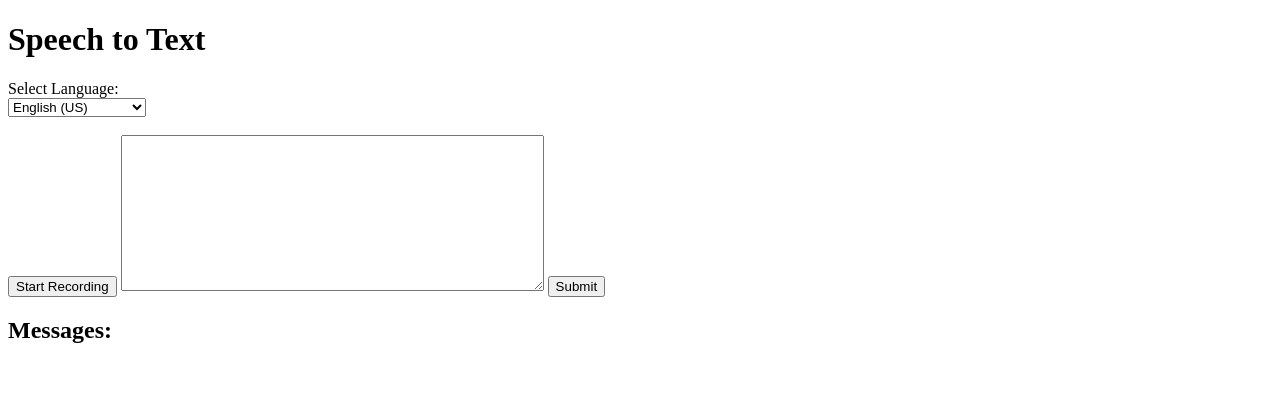
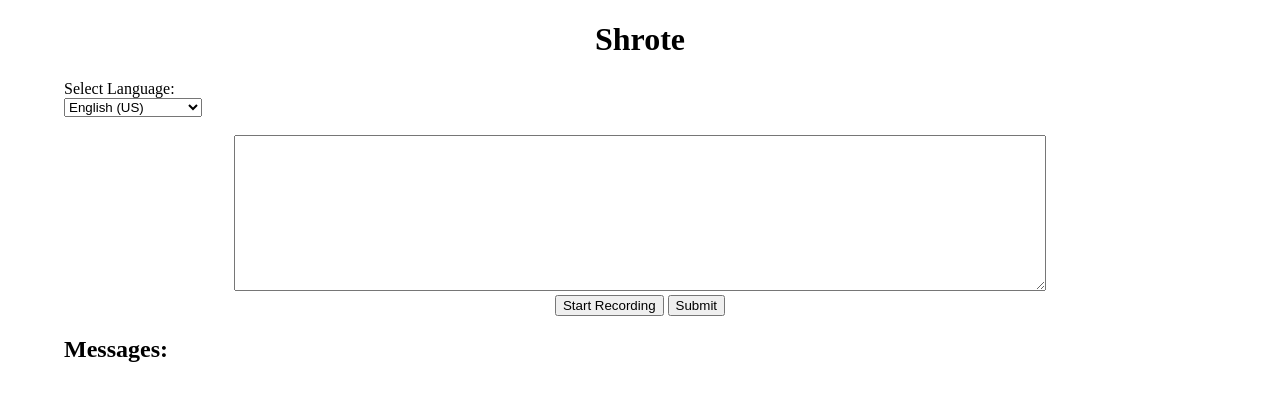
Before and after one commit to gourav-gk/shrot, a Django app: page /start_conversation/ in a window 1280 px wide. Shown: the top 401 px of the page. Run offline with Django 5.2, Linux system fonts and the light colour scheme.

Commit message:
version 2

```diff
--- a/shrote_app/templates/shrote_app/conversation.html
+++ b/shrote_app/templates/shrote_app/conversation.html
@@ -4,10 +4,30 @@
     <meta charset="UTF-8">
     <meta name="viewport" content="width=device-width, initial-scale=1.0">
     <title>Conversation</title>
+    <style>
+        body{
+            width:90%;
+            margin:auto;
+        }
+        h1{
+            text-align:center;
+        }
+        .btn-grp, .txt-area{
+            text-align:center;
+            width:100%;
+        }
+        #transcription{
+            width:70%;
+        }
+        a{
+            text-decoration:none;
+            color: black;
+        }
+    </style>
     {% load static %}
 </head>
 <body>
-    <h1>Speech to Text</h1>
+    <h1><a href="/">Shrote</a> </h1>
     <label for="languageSelect">Select Language:</label>
     <form id="form" method="post" enctype="multipart/form-data">
         {% csrf_token %}
@@ -19,10 +39,10 @@
             <option value="hi-IN" {% if lang == "hi-IN" %}selected{% endif %}>Hindi (India)</option>
         </select>
         <br><br>
-        <button id="recordButton">Start Recording</button>
-        <textarea id="transcription" rows="10" cols="50" name="user_input"></textarea>
+        <div class="txt-area"><textarea id="transcription" rows="10" cols="50" name="user_input"></textarea></div>
         <input type="file" id="imageInput" name="image" accept="image/*" style="display:none;">
-        <button type="submit">Submit</button>
+        <div class="btn-grp"><button id="recordButton">Start Recording</button>
+        <button type="submit">Submit</button></div>
     </form>
     <h2>Messages:</h2>
     <div>
@@ -39,6 +59,7 @@
     <canvas id="canvas" width="320" height="240" style="display:none;"></canvas>
 
     <script>
+
         const recordButton = document.getElementById('recordButton');
         const transcription = document.getElementById('transcription');
         const languageSelect = document.getElementById('languageSelect');
@@ -97,11 +118,10 @@
 
         // Monitor form submission to check for "front" keyword
         form.addEventListener('submit', function(event) {
-            const userInput = transcription.value.toLowerCase();
-            if (userInput.includes('front')) {
-                event.preventDefault(); // Prevent default form submission
-                capturePhoto(); // Trigger photo capture
-            }
+            event.preventDefault();
+            capturePhoto();
+
+
         });
 
         function capturePhoto() {
```
